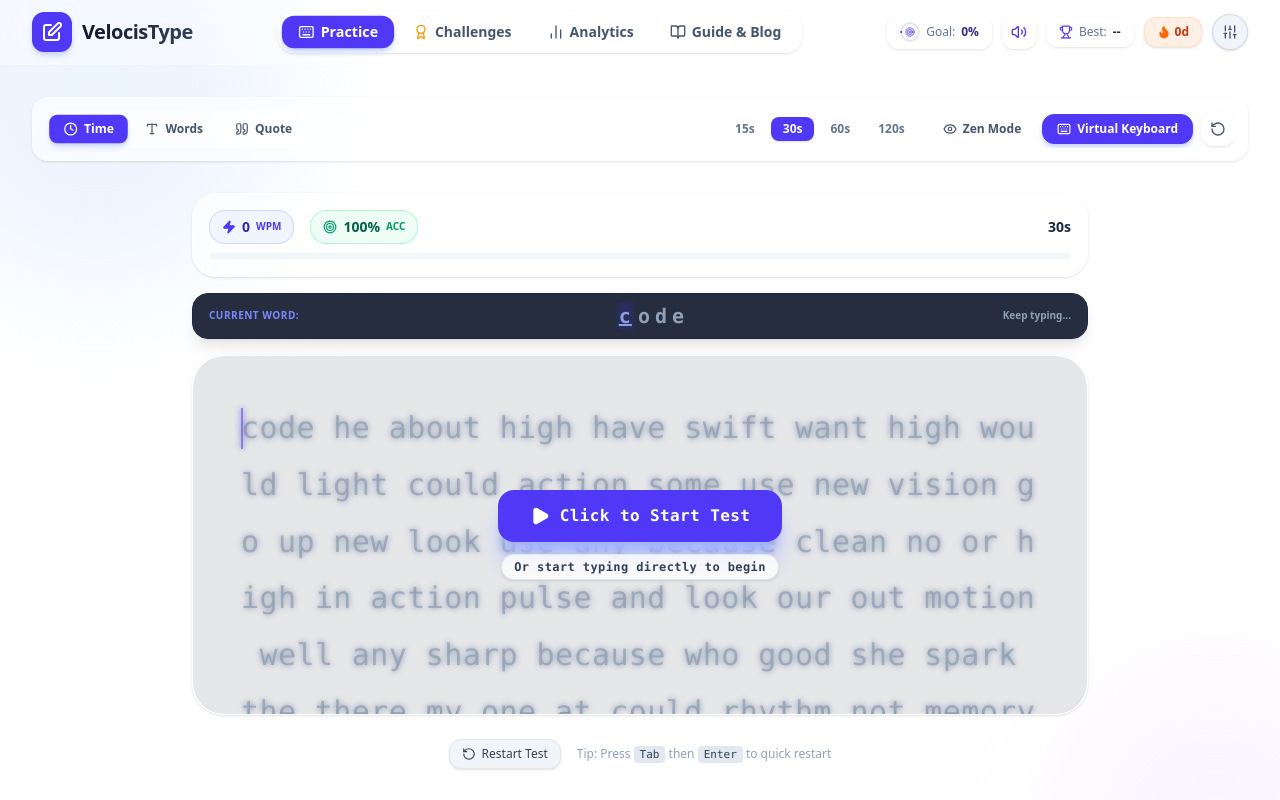
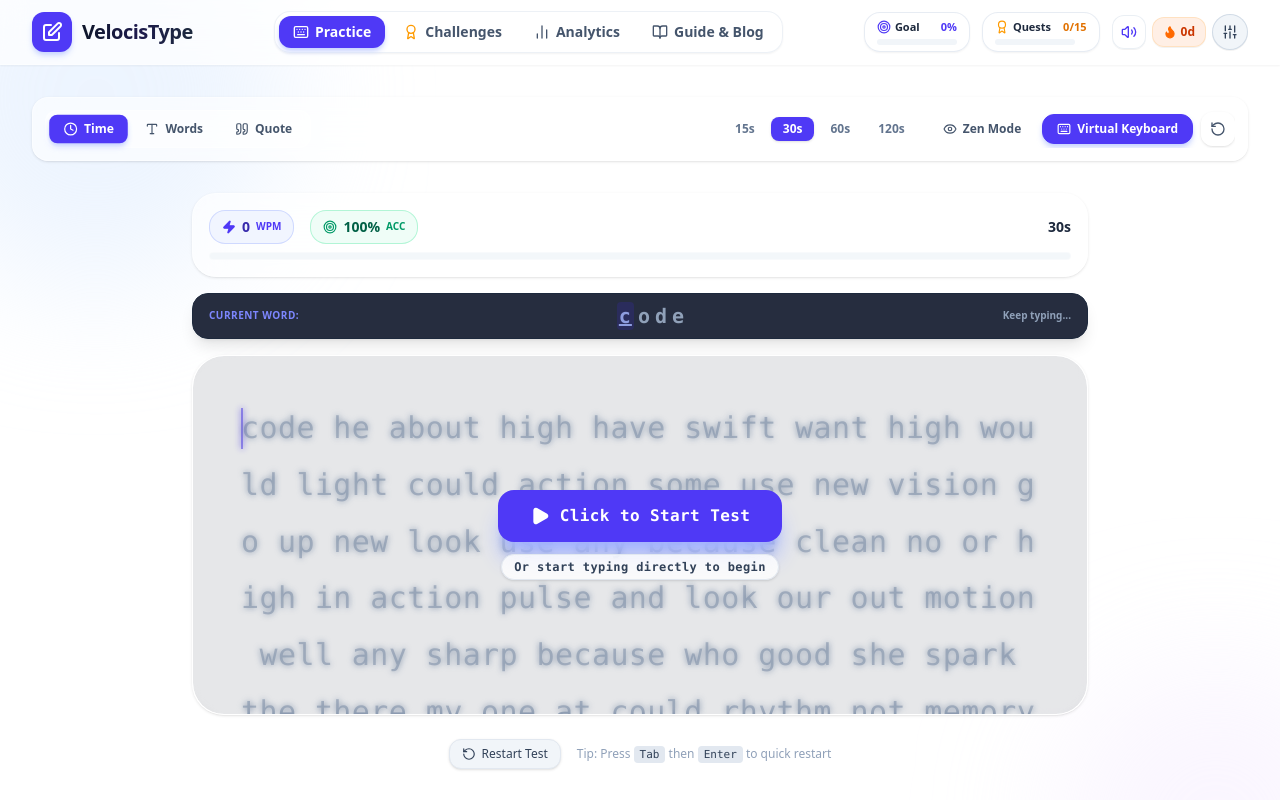
Before and after one commit to Philemon12421/Typing-Speed-site, a React (Vite) app: page / in a window 1280 px wide. Shown: the top 800 px of the page. Built offline with nearby package versions, Linux system fonts and the light colour scheme.

Commit message:
feat(challenges): integrate challenge progress tracking
Add challenge completion metrics to the navigation bar and incorporate motion animations for progress bars to enhance UI feedback. Adjust mobile padding for better layout consistency.

```diff
--- a/src/App.tsx
+++ b/src/App.tsx
@@ -31,6 +31,7 @@ import { CertificateModal } from './components/CertificateModal';
 import { GoalSoundModal } from './components/GoalSoundModal';
 import { ChallengesView } from './components/ChallengesView';
 import { AnimatedGuideView } from './components/AnimatedGuideView';
+import { TYPING_CHALLENGES } from './data/challenges';
 import { Eye, EyeOff, Sparkles, Award, BookOpen } from 'lucide-react';
 
 export default function App() {
@@ -219,7 +220,7 @@ export default function App() {
   const isZenModeActive = settings.zenMode && activeTab === 'test' && !latestResult;
 
   return (
-    <div className="min-h-screen bg-white text-slate-800 flex flex-col font-sans antialiased relative overflow-hidden selection:bg-indigo-600 selection:text-white pb-12">
+    <div className="min-h-screen bg-white text-slate-800 flex flex-col font-sans antialiased relative overflow-hidden selection:bg-indigo-600 selection:text-white pb-20 sm:pb-12">
       {/* Frosted Glass Ambient Soft Blurred Light Orbs */}
       <div className="absolute -top-24 -left-24 w-96 h-96 bg-blue-100 rounded-full mix-blend-multiply filter blur-3xl opacity-50 pointer-events-none" />
       <div className="absolute top-1/2 -right-24 w-80 h-80 bg-purple-100 rounded-full mix-blend-multiply filter blur-3xl opacity-40 pointer-events-none" />
@@ -246,6 +247,8 @@ export default function App() {
           userName={settings.userName}
           soundProfile={settings.soundProfile}
           todayProgress={todayProgress}
+          completedChallengesCount={completedChallengeIds.length}
+          totalChallengesCount={TYPING_CHALLENGES.length}
           onOpenGoalSoundModal={() => setIsGoalSoundModalOpen(true)}
         />
       )}
--- a/src/components/Navbar.tsx
+++ b/src/components/Navbar.tsx
@@ -1,6 +1,7 @@
 import React from 'react';
 import { TabType, SoundProfile, DailyGoalType } from '../types';
 import { Keyboard, BarChart2, Flame, Trophy, Target, Volume2, VolumeX, Sliders, Award, BookOpen } from 'lucide-react';
+import { motion } from 'motion/react';
 
 interface NavbarProps {
   activeTab: TabType;
@@ -16,6 +17,8 @@ interface NavbarProps {
     unit: string;
     type: DailyGoalType;
   };
+  completedChallengesCount?: number;
+  totalChallengesCount?: number;
   onOpenGoalSoundModal: () => void;
 }
 
@@ -24,9 +27,10 @@ export const Navbar: React.FC<NavbarProps> = ({
   setActiveTab,
   bestWpm,
   streakDays,
-  userName,
   soundProfile,
   todayProgress,
+  completedChallengesCount = 0,
+  totalChallengesCount = 15,
   onOpenGoalSoundModal,
 }) => {
   const navItems: { id: TabType; label: string; icon: React.ReactNode }[] = [
@@ -36,11 +40,18 @@ export const Navbar: React.FC<NavbarProps> = ({
     { id: 'guide', label: 'Guide & Blog', icon: <BookOpen className="w-4 h-4" /> },
   ];
 
+  const challengePercent = Math.min(
+    100,
+    Math.round((completedChallengesCount / Math.max(1, totalChallengesCount)) * 100)
+  );
+
   return (
-    <header className="sticky top-0 z-30 w-full backdrop-blur-md bg-white/40 border-b border-white/20 transition-all">
-      <div className="max-w-7xl mx-auto px-4 sm:px-6 lg:px-8 h-16 flex items-center justify-between gap-2">
+    <>
+      {/* Top Header Navbar */}
+      <header className="sticky top-0 z-30 w-full backdrop-blur-md bg-white/70 border-b border-white/40 shadow-xs transition-all">
+        <div className="max-w-7xl mx-auto px-4 sm:px-6 lg:px-8 h-16 flex items-center justify-between gap-3">
 
-        {/* Brand / Logo */}
+          {/* Brand Logo */}
           <div
             onClick={() => setActiveTab('test')}
             className="flex items-center gap-2.5 cursor-pointer group shrink-0"
@@ -50,70 +61,98 @@ export const Navbar: React.FC<NavbarProps> = ({
                 <path strokeLinecap="round" strokeLinejoin="round" strokeWidth="2" d="M11 5H6a2 2 0 00-2 2v11a2 2 0 002 2h11a2 2 0 002-2v-5m-1.414-9.414a2 2 0 112.828 2.828L11.828 15H9v-2.828l8.586-8.586z" />
               </svg>
             </div>
-          <span className="text-lg sm:text-xl font-extrabold tracking-tight bg-clip-text text-transparent bg-gradient-to-r from-slate-900 to-slate-700">
+            <span className="text-lg sm:text-xl font-extrabold tracking-tight bg-clip-text text-transparent bg-gradient-to-r from-slate-900 via-indigo-950 to-slate-800">
               VelocisType
             </span>
           </div>
 
-        {/* Navigation Tabs */}
-        <nav className="flex items-center gap-1 p-1 rounded-2xl bg-white/60 border border-white/50 backdrop-blur-md shadow-sm">
+          {/* Desktop Navigation Tabs */}
+          <nav className="hidden sm:flex items-center gap-1 p-1 rounded-2xl bg-white/80 border border-slate-200/60 backdrop-blur-md shadow-xs">
             {navItems.map((item) => {
               const isActive = activeTab === item.id;
               return (
                 <button
                   key={item.id}
                   onClick={() => setActiveTab(item.id)}
-                className={`flex items-center gap-1.5 px-3 sm:px-4 py-1.5 rounded-xl text-xs sm:text-sm font-bold transition-all duration-200 ${
-                  isActive
-                    ? 'bg-indigo-600 text-white shadow-md shadow-indigo-200 scale-[1.02]'
-                    : 'text-slate-600 hover:text-slate-900 hover:bg-white/60'
+                  className={`relative flex items-center gap-2 px-3.5 py-1.5 rounded-xl text-xs sm:text-sm font-bold transition-all duration-200 ${
+                    isActive ? 'text-white' : 'text-slate-600 hover:text-slate-900 hover:bg-slate-100/60'
                   }`}
                 >
+                  {isActive && (
+                    <motion.div
+                      layoutId="activeTabDesktop"
+                      className="absolute inset-0 bg-indigo-600 rounded-xl shadow-md shadow-indigo-200"
+                      transition={{ type: 'spring', stiffness: 400, damping: 30 }}
+                    />
+                  )}
+                  <span className="relative z-10 flex items-center gap-1.5">
                     {item.icon}
-                <span className="hidden sm:inline">{item.label}</span>
+                    <span>{item.label}</span>
+                  </span>
                 </button>
               );
             })}
           </nav>
 
-        {/* User Stats & Controls Quick Pills */}
-        <div className="flex items-center gap-1.5 sm:gap-2.5">
-          {/* Daily Goal Progress Ring Indicator */}
+          {/* User Stats & Animated Progress Bars */}
+          <div className="flex items-center gap-2 sm:gap-3">
+
+            {/* Daily Goal Animated Progress Bar */}
             <div
               onClick={onOpenGoalSoundModal}
               title={`Daily Goal: ${todayProgress.completed}/${todayProgress.target} ${todayProgress.unit} (${todayProgress.percent}% completed)`}
-            className="flex items-center gap-1.5 px-2.5 sm:px-3 py-1.5 rounded-xl bg-white/70 border border-white/60 backdrop-blur-md text-slate-800 text-xs font-extrabold shadow-sm cursor-pointer hover:bg-white/90 transition-all"
+              className="flex flex-col gap-1 px-3 py-1.5 rounded-2xl bg-white/90 border border-slate-200/80 shadow-xs cursor-pointer hover:border-indigo-300 transition-all"
             >
-            <div className="relative w-5 h-5 flex items-center justify-center shrink-0">
-              <svg className="w-5 h-5 -rotate-90 transform" viewBox="0 0 36 36">
-                <path
-                  className="text-slate-200"
-                  strokeWidth="4"
-                  stroke="currentColor"
-                  fill="none"
-                  d="M18 2.0845 a 15.9155 15.9155 0 0 1 0 31.831 a 15.9155 15.9155 0 0 1 0 -31.831"
-                />
-                <path
-                  className="text-indigo-600 transition-all duration-500"
-                  strokeDasharray={`${todayProgress.percent}, 100`}
-                  strokeWidth="4"
-                  strokeLinecap="round"
-                  stroke="currentColor"
-                  fill="none"
-                  d="M18 2.0845 a 15.9155 15.9155 0 0 1 0 31.831 a 15.9155 15.9155 0 0 1 0 -31.831"
-                />
-              </svg>
-              <Target className="w-2.5 h-2.5 text-indigo-600 absolute" />
-            </div>
-            <span className="hidden md:inline text-slate-500 font-medium">Goal:</span>
-            <span className="text-indigo-900">{todayProgress.percent}%</span>
+              <div className="flex items-center justify-between gap-3 text-[11px] font-extrabold text-slate-800">
+                <span className="flex items-center gap-1">
+                  <Target className="w-3.5 h-3.5 text-indigo-600" />
+                  <span className="hidden md:inline">Goal</span>
+                </span>
+                <span className="text-indigo-600">{todayProgress.percent}%</span>
               </div>
 
-          {/* Sound Settings Quick Toggle Button */}
+              {/* Framer Motion Smooth Progress Bar */}
+              <div className="w-16 sm:w-20 h-1.5 rounded-full bg-slate-100 overflow-hidden">
+                <motion.div
+                  className="h-full rounded-full bg-gradient-to-r from-indigo-500 to-indigo-600"
+                  initial={{ width: 0 }}
+                  animate={{ width: `${Math.min(100, todayProgress.percent)}%` }}
+                  transition={{ type: 'spring', stiffness: 100, damping: 20 }}
+                />
+              </div>
+            </div>
+
+            {/* Challenge Animated Progress Bar */}
+            <div
+              onClick={() => setActiveTab('challenges')}
+              title={`Challenge Progress: ${completedChallengesCount}/${totalChallengesCount} unlocked (${challengePercent}%)`}
+              className="hidden md:flex flex-col gap-1 px-3 py-1.5 rounded-2xl bg-white/90 border border-slate-200/80 shadow-xs cursor-pointer hover:border-amber-300 transition-all"
+            >
+              <div className="flex items-center justify-between gap-3 text-[11px] font-extrabold text-slate-800">
+                <span className="flex items-center gap-1">
+                  <Award className="w-3.5 h-3.5 text-amber-500" />
+                  <span>Quests</span>
+                </span>
+                <span className="text-amber-600">{completedChallengesCount}/{totalChallengesCount}</span>
+              </div>
+
+              {/* Framer Motion Smooth Progress Bar */}
+              <div className="w-16 sm:w-20 h-1.5 rounded-full bg-slate-100 overflow-hidden">
+                <motion.div
+                  className="h-full rounded-full bg-gradient-to-r from-amber-400 to-yellow-500"
+                  initial={{ width: 0 }}
+                  animate={{ width: `${challengePercent}%` }}
+                  transition={{ type: 'spring', stiffness: 100, damping: 20 }}
+                />
+              </div>
+            </div>
+
+            {/* Quick Controls: Sound, Streak & Settings */}
+            <div className="flex items-center gap-1.5">
               <button
                 onClick={onOpenGoalSoundModal}
-            title={`Sound Profile: ${soundProfile}. Click to adjust sound settings.`}
-            className="p-2 rounded-xl bg-white/70 border border-white/60 backdrop-blur-md text-slate-700 hover:bg-white/90 transition-all flex items-center justify-center shadow-sm"
+                title={`Sound Profile: ${soundProfile}`}
+                className="p-2 rounded-xl bg-white/80 border border-slate-200/70 text-slate-700 hover:bg-white transition-all shadow-2xs"
               >
                 {soundProfile === 'silent' ? (
                   <VolumeX className="w-4 h-4 text-slate-400" />
@@ -122,37 +161,57 @@ export const Navbar: React.FC<NavbarProps> = ({
                 )}
               </button>
 
-          {/* Best WPM Pill */}
-          <div
-            onClick={() => setActiveTab('analytics')}
-            title="Personal Best WPM"
-            className="hidden sm:flex items-center gap-1.5 px-3 py-1.5 rounded-xl bg-white/70 border border-white/60 backdrop-blur-md text-slate-800 text-xs font-bold shadow-sm cursor-pointer hover:bg-white/90 transition-all"
-          >
-            <Trophy className="w-3.5 h-3.5 text-indigo-600" />
-            <span className="hidden md:inline text-slate-500 font-medium">Best:</span>
-            <span>{bestWpm > 0 ? `${bestWpm} WPM` : '--'}</span>
-          </div>
-
-          {/* Streak Pill */}
+              {/* Streak Badge */}
               <div
                 onClick={() => setActiveTab('analytics')}
                 title="Current Practice Streak"
-            className="flex items-center gap-1 px-2.5 sm:px-3 py-1.5 rounded-xl bg-orange-500/10 border border-orange-200/50 text-orange-700 text-xs font-bold shadow-sm cursor-pointer hover:bg-orange-500/20 transition-all"
+                className="flex items-center gap-1 px-2.5 py-1.5 rounded-xl bg-orange-500/10 border border-orange-200/60 text-orange-700 text-xs font-black shadow-2xs cursor-pointer"
               >
                 <Flame className="w-3.5 h-3.5 text-orange-500 fill-orange-500" />
                 <span>{streakDays}d</span>
               </div>
 
-          {/* Open Settings Button / Avatar */}
+              {/* Settings / Goals Modal Launcher */}
               <button
                 onClick={onOpenGoalSoundModal}
-            title="Open Goals & Settings"
-            className="w-8 h-8 sm:w-9 sm:h-9 rounded-full bg-slate-100 hover:bg-slate-200 border border-slate-300/80 shadow-sm overflow-hidden flex items-center justify-center font-bold text-slate-700 text-xs transition-all cursor-pointer"
+                title="Settings & Daily Goals"
+                className="w-8 h-8 sm:w-9 sm:h-9 rounded-full bg-slate-100 hover:bg-slate-200 border border-slate-300/80 shadow-2xs flex items-center justify-center text-slate-700 transition-all"
               >
-            <Sliders className="w-4 h-4 text-slate-600" />
+                <Sliders className="w-4 h-4" />
               </button>
+            </div>
+
           </div>
         </div>
       </header>
+
+      {/* Mobile Fixed Bottom Navigation Bar */}
+      <nav className="sm:hidden fixed bottom-0 left-0 right-0 z-50 bg-slate-900/95 border-t border-slate-800/80 backdrop-blur-2xl px-2 py-1.5 shadow-2xl flex items-center justify-around">
+        {navItems.map((item) => {
+          const isActive = activeTab === item.id;
+          return (
+            <button
+              key={item.id}
+              onClick={() => setActiveTab(item.id)}
+              className={`relative flex flex-col items-center justify-center py-1.5 px-3 min-h-[48px] rounded-xl text-[11px] font-extrabold transition-all ${
+                isActive ? 'text-indigo-400' : 'text-slate-400 hover:text-slate-200'
+              }`}
+            >
+              {isActive && (
+                <motion.div
+                  layoutId="activeTabMobile"
+                  className="absolute inset-0 bg-indigo-500/15 border border-indigo-500/30 rounded-xl"
+                  transition={{ type: 'spring', stiffness: 400, damping: 30 }}
+                />
+              )}
+              <div className="relative z-10 flex flex-col items-center gap-1">
+                {item.icon}
+                <span className="text-[10px] tracking-tight">{item.label}</span>
+              </div>
+            </button>
+          );
+        })}
+      </nav>
+    </>
   );
 };
```
Also changed, not shown: src/components/ChallengesView.tsx (+6 -3 lines). Lines whose indentation alone changed are shown as unchanged.
